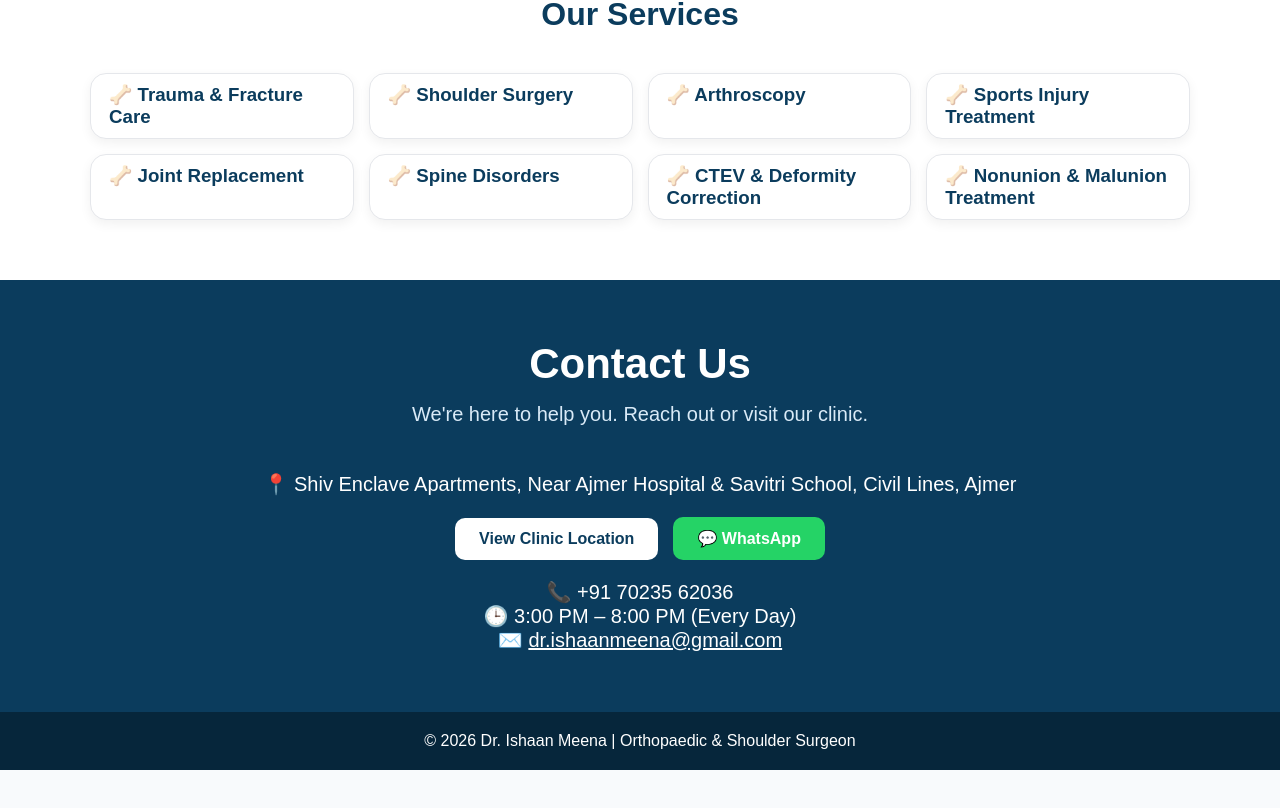
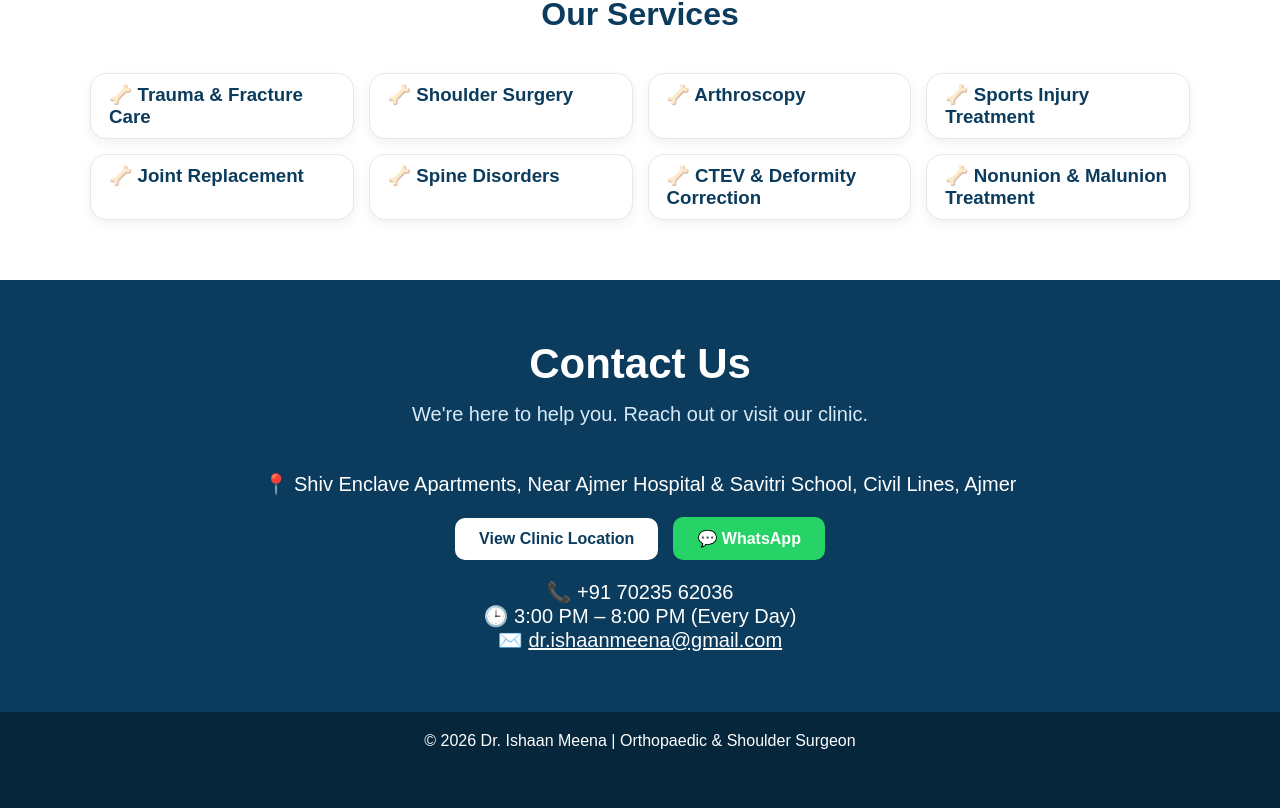
Before and after one commit to drishaanortho/drishaanortho-website, a Next.js app: page / in a window 1280 px wide. Shown: the part 1848-2656 px from the top of the page. Before the commit the page ends 2618 px from the top, so only its background shows below. Built offline with nearby package versions, Linux system fonts and the light colour scheme.

Commit message:
Update page.tsx

```diff
--- a/app/page.tsx
+++ b/app/page.tsx
@@ -306,7 +306,7 @@ transition: "0.3s",
           backgroundColor: "#06263B",
           color: "white",
           textAlign: "center",
-          padding: "20px",
+          padding: "20px 20px 90px",
         }}
       >
         <p>© {new Date().getFullYear()} Dr. Ishaan Meena | Orthopaedic & Shoulder Surgeon</p>
```
